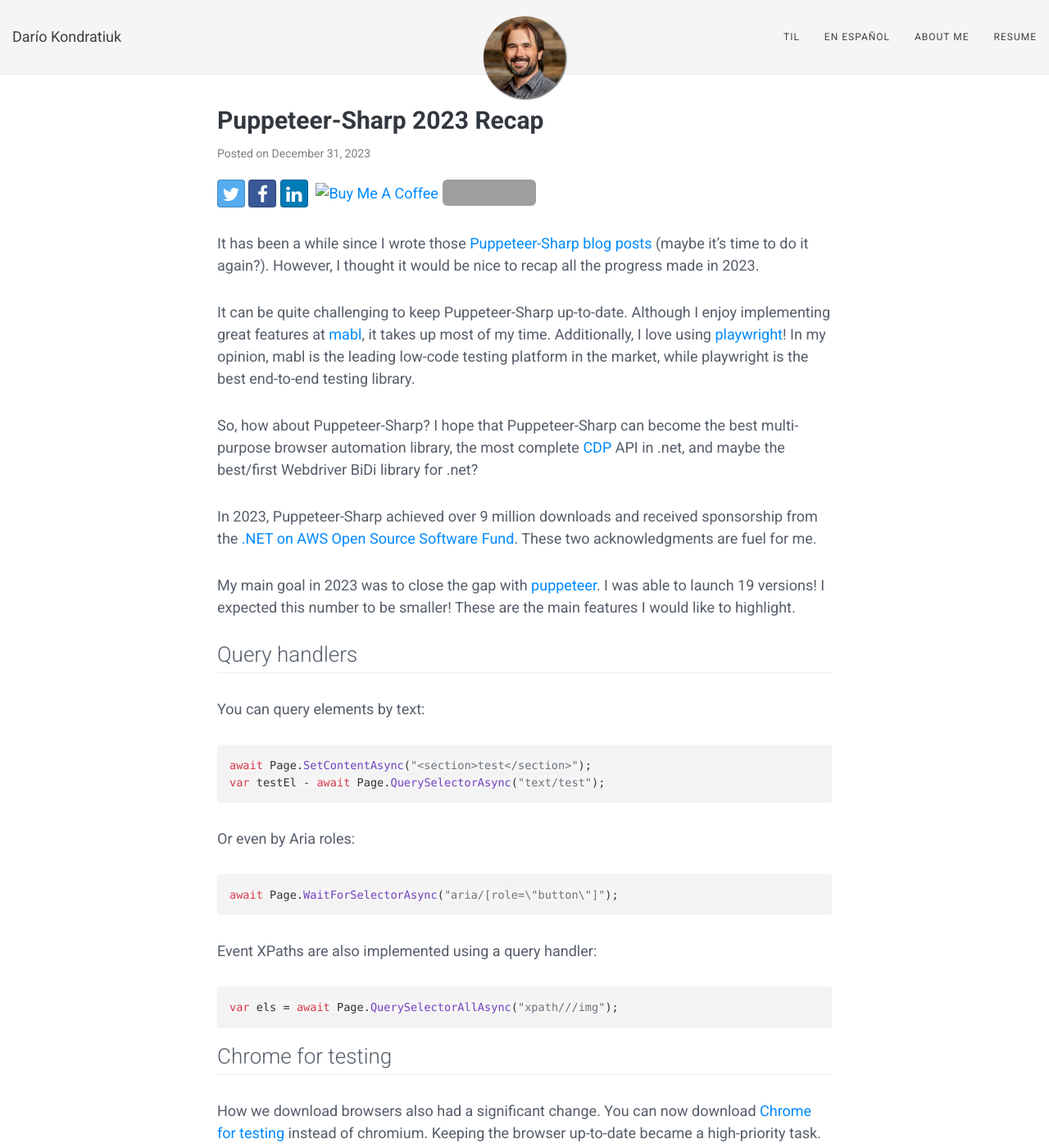
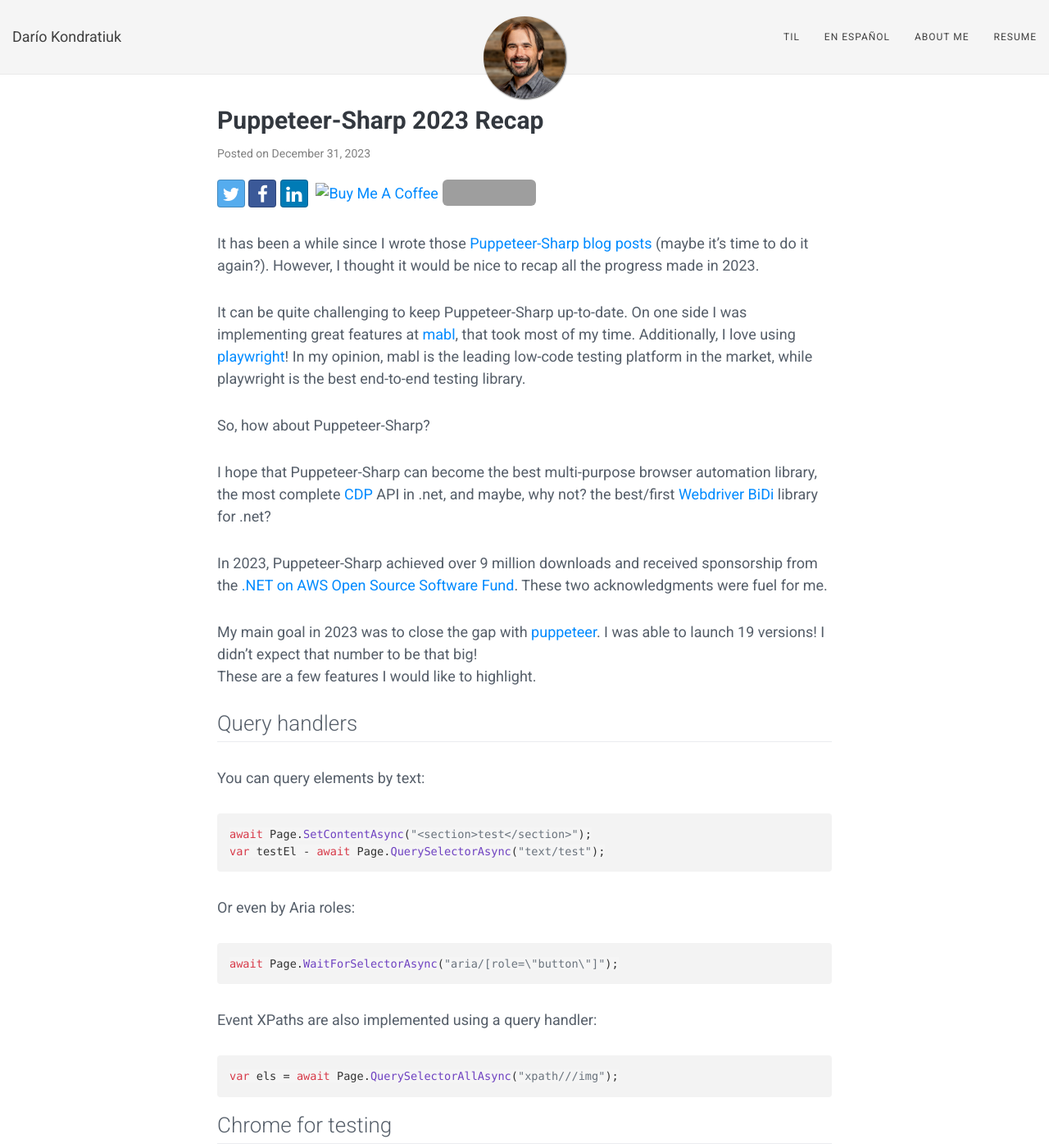
Before and after one commit to kblok/kblok.github.io, a Jekyll site: the page built from _posts/2023-12-31-puppeteer-sharp-recap-2023.md, in a window 1280 px wide and 1400 px high. Shown: the whole window at 82% size. Built offline with Jekyll 4.4.1, drawn with Linux system fonts in a browser that asks for light colours; nearby versions of some CDN libraries; comment, search, counter and statistics services are not loaded; some of the changed text lies outside the part shown; grey boxes are pictures that could not be loaded.

Commit message:
Update Puppeteer-Sharp recap for 2023

```diff
--- a/_posts/2023-12-31-puppeteer-sharp-recap-2023.md
+++ b/_posts/2023-12-31-puppeteer-sharp-recap-2023.md
@@ -6,14 +6,16 @@
 
 It has been a while since I wrote those [Puppeteer-Sharp blog posts](https://www.hardkoded.com/blog/whats-new-puppeteer-sharp-april-2022) (maybe it's time to do it again?). However, I thought it would be nice to recap all the progress made in 2023.
 
-It can be quite challenging to keep Puppeteer-Sharp up-to-date. Although I enjoy implementing great features at [mabl](https://www.mabl.com/), it takes up most of my time. Additionally, I love using [playwright](https://playwright.dev/)! In my opinion, mabl is the leading low-code testing platform in the market, while playwright is the best end-to-end testing library.
+It can be quite challenging to keep Puppeteer-Sharp up-to-date. On one side I was implementing great features at [mabl](https://www.mabl.com/), that took most of my time. Additionally, I love using [playwright](https://playwright.dev/)! In my opinion, mabl is the leading low-code testing platform in the market, while playwright is the best end-to-end testing library.
 
-So, how about Puppeteer-Sharp? I hope that Puppeteer-Sharp can become the best multi-purpose browser automation library, the most complete [CDP](https://chromedevtools.github.io/devtools-protocol/) API in .net, and maybe the best/first Webdriver BiDi library for .net?
+So, how about Puppeteer-Sharp?
 
-In 2023, Puppeteer-Sharp achieved over 9 million downloads and received sponsorship from the [.NET on AWS Open Source Software Fund](https://github.com/aws/dotnet-foss?tab=readme-ov-file). These two acknowledgments are fuel for me.
+I hope that Puppeteer-Sharp can become the best multi-purpose browser automation library, the most complete [CDP](https://chromedevtools.github.io/devtools-protocol/) API in .net, and maybe, why not? the best/first [Webdriver BiDi](https://developer.chrome.com/docs/web-platform/best-practices/webdriver-bidi) library for .net?
 
-My main goal in 2023 was to close the gap with [puppeteer](https://github.com/puppeteer/puppeteer). I was able to launch 19 versions! I expected this number to be smaller!
-These are the main features I would like to highlight.
+In 2023, Puppeteer-Sharp achieved over 9 million downloads and received sponsorship from the [.NET on AWS Open Source Software Fund](https://github.com/aws/dotnet-foss?tab=readme-ov-file). These two acknowledgments were fuel for me.
+
+My main goal in 2023 was to close the gap with [puppeteer](https://github.com/puppeteer/puppeteer). I was able to launch 19 versions! I didn't expect that number to be that big!
+These are a few features I would like to highlight.
 
 ## Query handlers
 
@@ -44,7 +46,7 @@
 
 # About 2024.
 
-Closing the feature gap will still be my top priority. **But**, The rumors about puppeteer moving to [WebDriver Bidi](https://developer.chrome.com/blog/puppeteer-webdriver-bidi-2023) sounds... exciting. Making Puppeteer-Sharp a great WebDriver BiDi API sounds promising.
+Closing the feature gap will still be my top priority. **But**, the rumors about puppeteer moving to [WebDriver Bidi](https://developer.chrome.com/blog/puppeteer-webdriver-bidi-2023) sounds... exciting. Making Puppeteer-Sharp a great WebDriver BiDi API sounds promising.
 On the personal side, I think this website need some refresh :)
 
 # Final words
```
